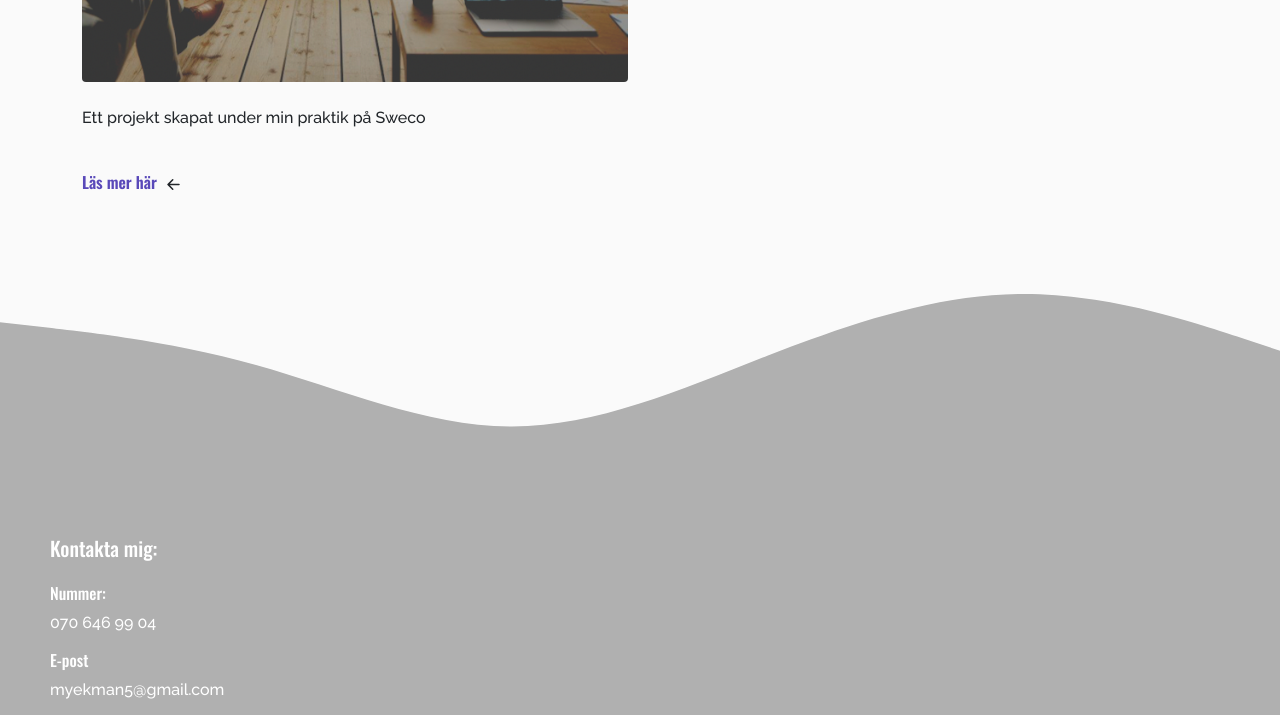
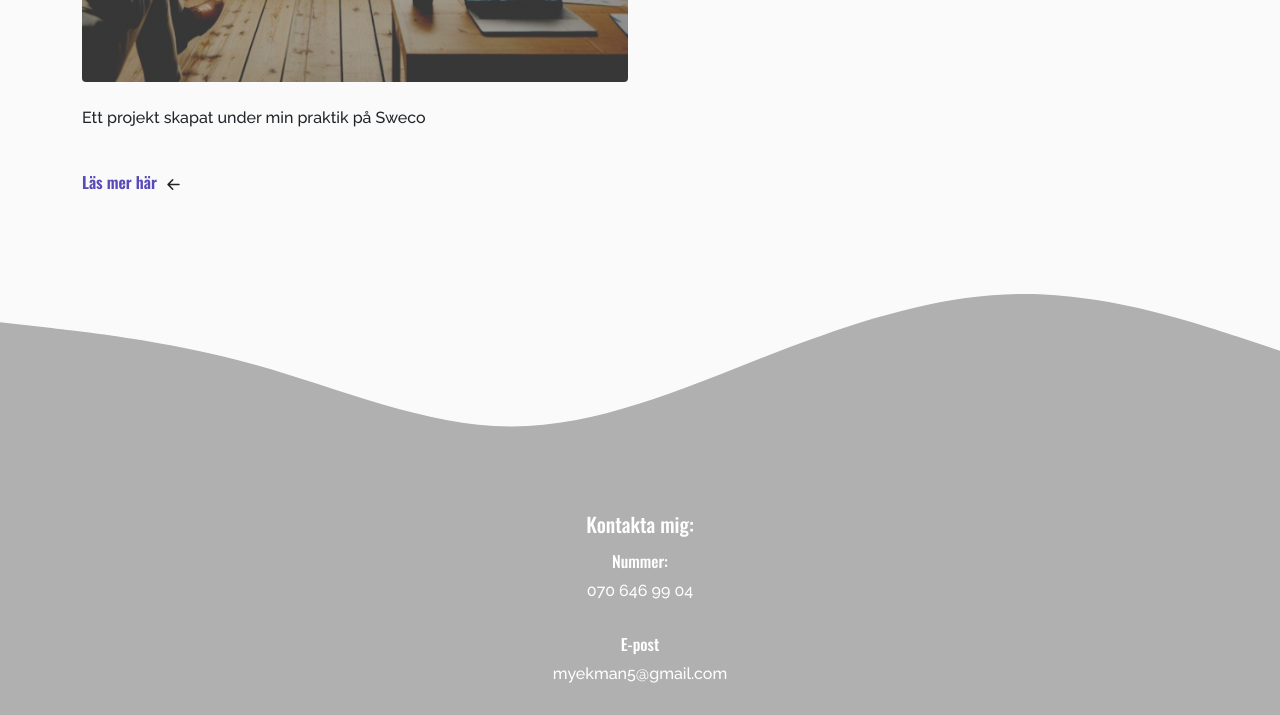
Before and after one commit to Myekman/portfolio, a website: page index.html in a window 1280 px wide. Shown: the part 2456-3171 px from the top of the page. Drawn offline with nearby package versions, Linux system fonts and the light colour scheme.

Commit message:
footer fix

```diff
--- a/index.html
+++ b/index.html
@@ -105,8 +105,8 @@
         <svg xmlns="http://www.w3.org/2000/svg" viewBox="0 0 1440 320"><path fill="#b0b0b0" fill-opacity="1" d="M0,96L48,101.3C96,107,192,117,288,144C384,171,480,213,576,213.3C672,213,768,171,864,133.3C960,96,1056,64,1152,64C1248,64,1344,96,1392,112L1440,128L1440,320L1392,320C1344,320,1248,320,1152,320C1056,320,960,320,864,320C768,320,672,320,576,320C480,320,384,320,288,320C192,320,96,320,48,320L0,320Z"></path></svg>
       </main>
 
-      <footer id="kontakt" class="text-white">
-        <div class="contectinformation">
+      <!-- <footer id="kontakt" class="text-white">
+        <div class="contactcontainer">
         <h5 class="mt-4">Kontakta mig:</h5>
          <h6 class="mt-4">Nummer:</h6>
          <p>070 646 99 04</p>
@@ -117,6 +117,28 @@
           <i class="fab fa-linkedin"></i>
         </a>
         </div>
+      </footer> -->
+
+      <footer id="kontakt" class="text-white">
+        <div class="contact-container">
+          <h5 class="contact-title">Kontakta mig:</h5>
+          <div class="contact-info">
+            <div class="contact-item">
+              <h6>Nummer:</h6>
+              <p>070 646 99 04</p>
+            </div>
+            <div class="contact-item">
+              <h6>E-post</h6>
+              <p>myekman5@gmail.com</p>
+            </div>
+            <div class="contact-item">
+              <h6>Linked In</h6>
+              <a href="https://www.linkedin.com/in/my-ekman/" target="_blank" rel="noopener noreferrer" class="iconlink">
+                <i class="fab fa-linkedin"></i>
+              </a>
+            </div>
+          </div>
+        </div>
       </footer>
 
     <script src="https://cdn.jsdelivr.net/npm/@popperjs/core@2.11.8/dist/umd/popper.min.js" integrity="sha384-I7E8VVD/ismYTF4hNIPjVp/Zjvgyol6VFvRkX/vR+Vc4jQkC+hVqc2pM8ODewa9r" crossorigin="anonymous"></script>
--- a/styles/styles.css
+++ b/styles/styles.css
@@ -152,9 +152,30 @@ footer {
 }
 
 
-.contectinformation {
-    padding-left: 50px;
-}
+/* .contactcontainer {
+
+} */
+
+.contact-container {
+    max-width: 1200px;
+    margin: 0 auto;
+    padding: 0 15px;
+    display: flex;
+    flex-direction: column;
+    align-items: center;
+    text-align: center;
+  }
+
+  .contact-title {
+    margin-bottom: 1rem;
+  }
+
+  .contact-info {
+    display: grid;
+    grid-template-columns: 1fr;
+    gap: 1rem;
+  }
+
 
 @media (max-width: 991px) {
     .profilbild {
@@ -172,6 +193,7 @@ footer {
     .carousel-inner {
         padding: 100px;
     }
+
 }
 
 /* styles/styles.css */
```
Also changed, not shown: idefiskar.html (+11 -3 lines).
